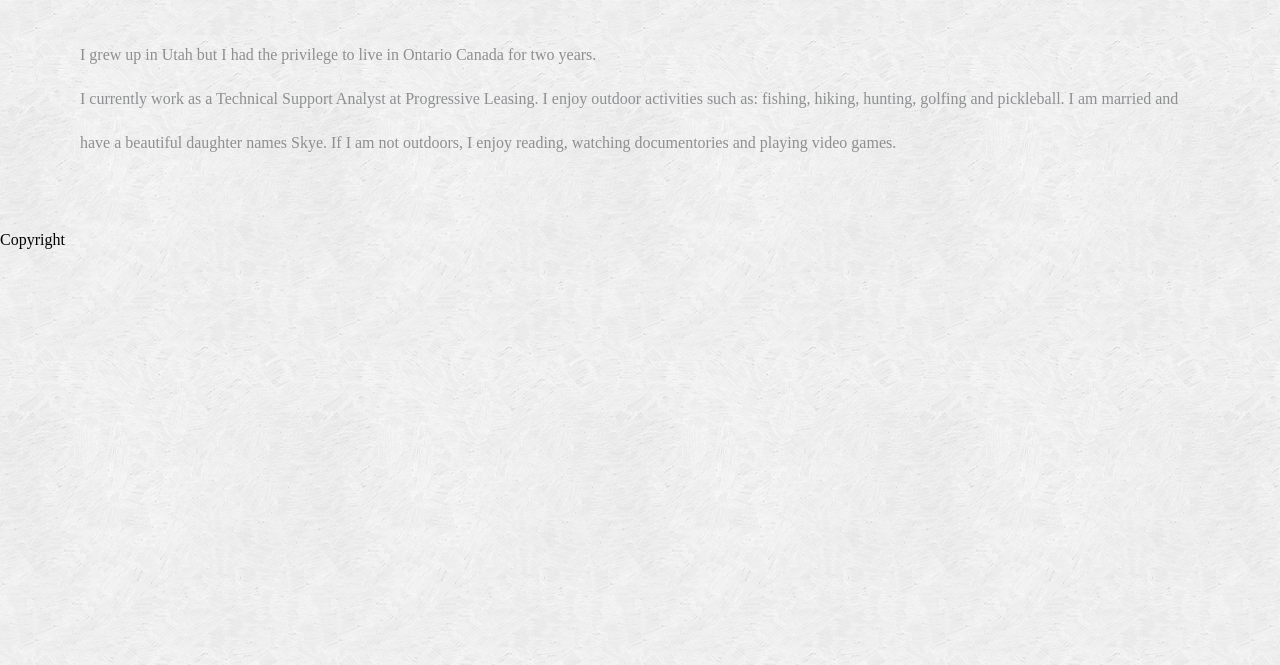
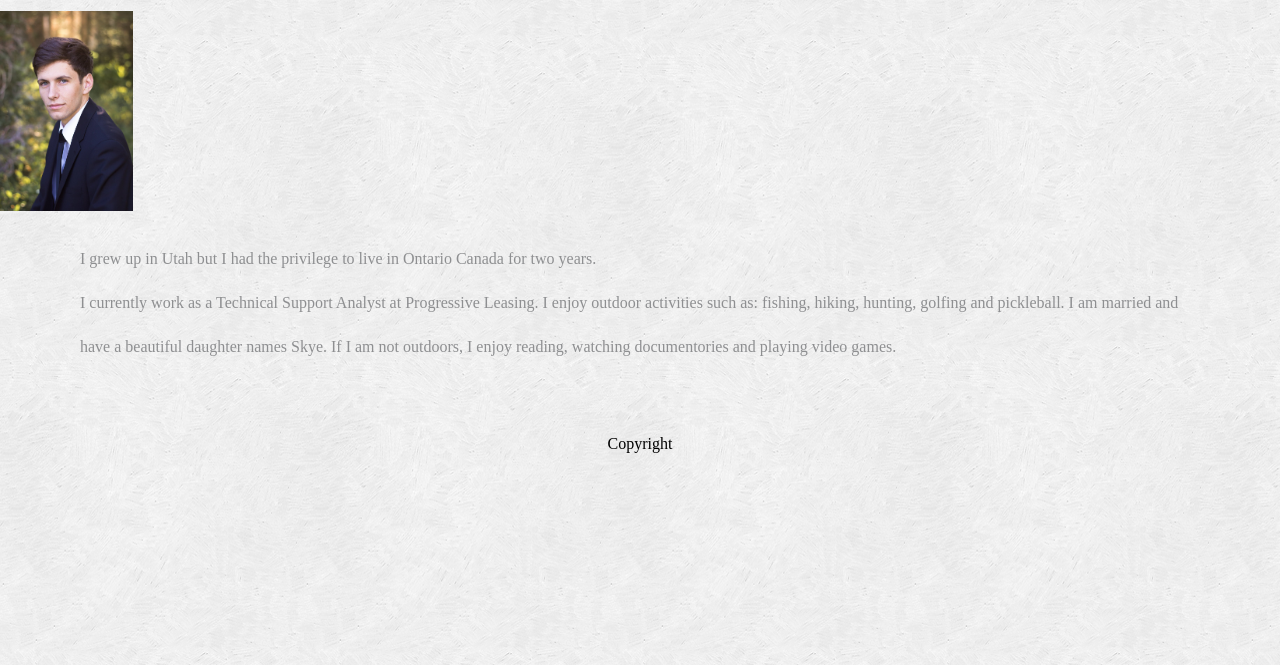
Before and after one commit to myles-dewaal/Basic-Portfolio, a plain HTML site: page index.html in a window 1280 px wide. Shown: the part 135-800 px from the top of the page. Drawn offline with Linux system fonts and the light colour scheme.

Commit message:
more updates

```diff
--- a/assets/css/style.css
+++ b/assets/css/style.css
@@ -84,13 +84,17 @@ ul li a {
 */
 
 .about {
+  clear: both;
     font-size: 14px;
     font-weight: 200;
     letter-spacing: .5px;
     background: white;
     margin: auto;
     max-width: 500px;
-    clear: both;
+}
+.profile {
+  height: 200px;
+  width: 200px:
 }
 h2 {
   font-size: 50px;
@@ -108,7 +112,7 @@ p {
 /*
 =============================
 Contact
-===============================
+=============================
 */
 
 .contact {
@@ -119,3 +123,13 @@ Contact
   text-transform: uppercase;
   padding: 22px 80px 66px 80px;
 }
+
+/*
+============================
+Footer
+============================
+*/
+
+.primary-footer {
+  text-align: center;
+}
--- a/index.html
+++ b/index.html
@@ -27,11 +27,12 @@
     <section class="about">
     <!-- About -->
     <h2>About Me</h2>
+    <img class="profile" src="assets\images\profile.jpg" alt="Myles Dewaal"> <br>
     <p>I grew up in Utah but I had the privilege to live in Ontario Canada for two years. <br> I currently work as a Technical Support Analyst at Progressive Leasing. I enjoy outdoor activities such as: fishing, hiking, hunting, golfing and pickleball. I am married and have a beautiful daughter names Skye. If I am not outdoors, I enjoy reading, watching documentories and playing video games.</p>
     </section>
 
     <footer class="primary-footer">
-        <h3>Copyright</h3>
+        <h4>Copyright</h4>
 
     </footer>
 
```
Also changed, not shown: assets/images/profile.jpg (added).
